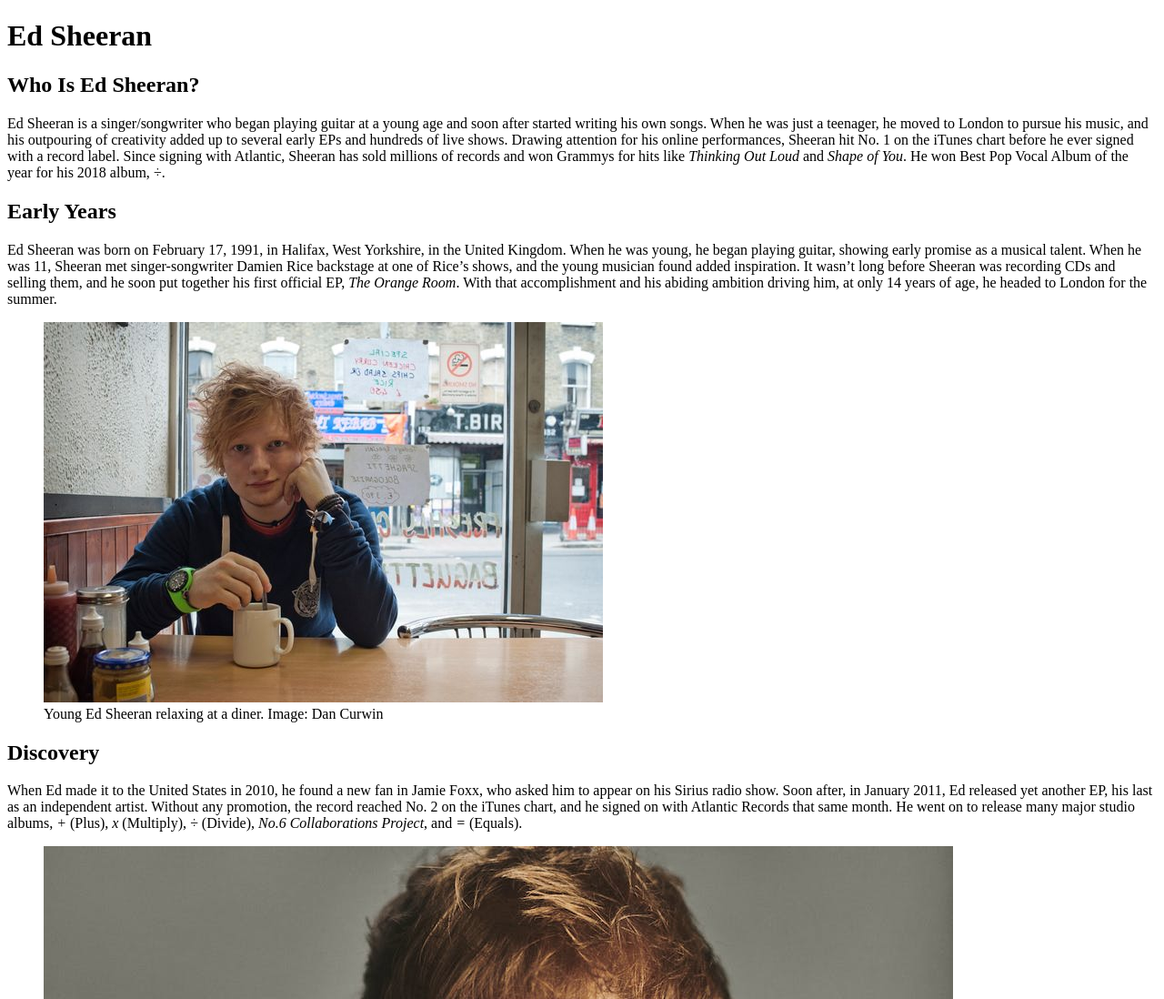
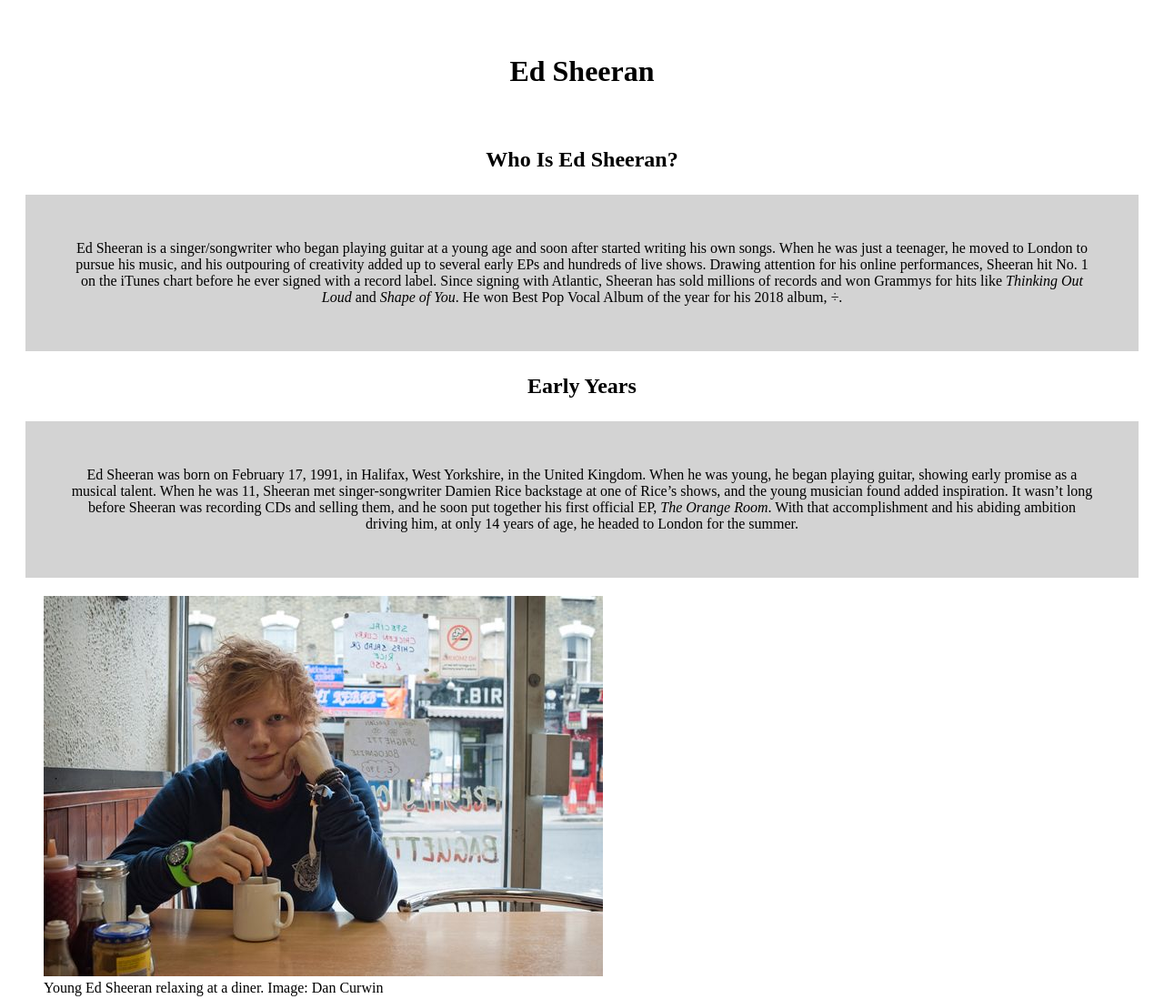
Before and after one commit to STL-LC101-Sept-22/js-assignment-4-html-me-something-jldees2s, a website: page index.html in a window 1280 px wide. Shown: the top 1098 px of the page at 91% size. Drawn offline with Linux system fonts and the light colour scheme.

Commit message:
css changes

```diff
--- a/index.html
+++ b/index.html
@@ -1,6 +1,7 @@
 <!DOCTYPE html>
 <html>
    <head>
+      <link rel="stylesheet" href="styles.css">
       <title>Ed Sheeran</title>
    </head>
 
--- a/styles.css
+++ b/styles.css
@@ -2,5 +2,33 @@
 body {
     margin: 8px;
     display: block;
-    background-color: blueviolet;
+    background-color: transparent;
   }
+
+p {
+    margin: 20px;
+    padding-left: 50px;
+    padding-right: 50px;
+    padding-top: 50px;
+    padding-bottom: 50px;
+    display: block;
+    text-align: center;
+    background-color: lightgray;
+  }
+
+
+h1 {
+    margin: 40px;
+    padding: 20px;
+    text-align: center;
+    display: block;
+    background-color: transparent;
+  }
+
+h2 {
+    margin: 5px;
+    padding: 5px;
+    text-align: center;
+    display: block;
+    background-color: transparent;
+  }
```
Also changed, not shown: 1 other file.
